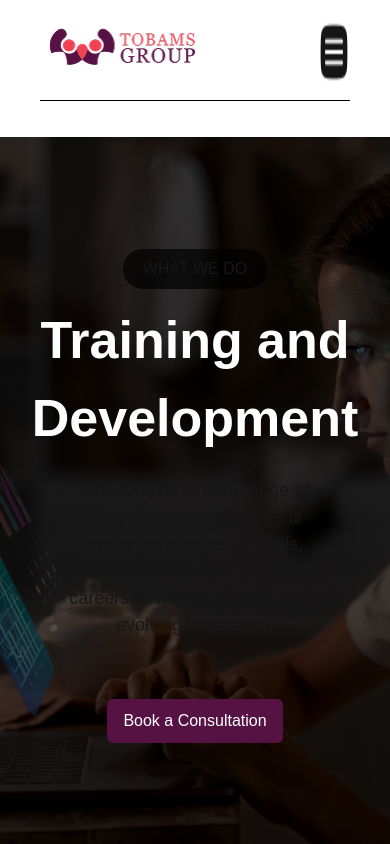
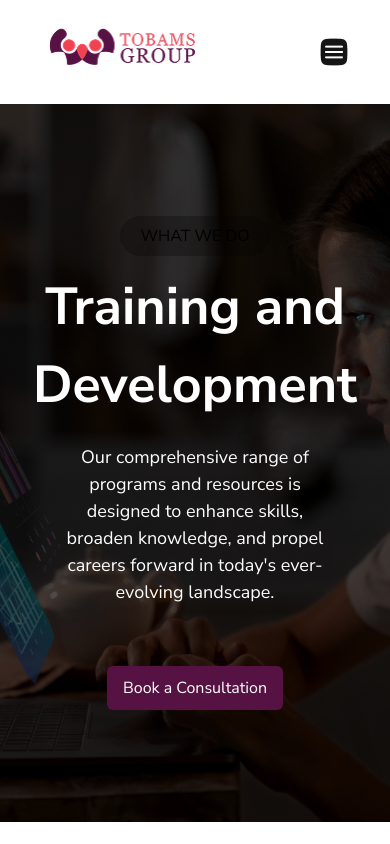
Before and after one commit to Boybash/Tobams-Landing-Page, a Next.js app: page / in a window 390 px wide. Shown: the top 844 px of the page. Built offline with nearby package versions, Linux system fonts and the light colour scheme.

Commit message:
Responsiveness done

```diff
--- a/app/globals.css
+++ b/app/globals.css
@@ -1,24 +1,10 @@
 @import "tailwindcss";
 
-:root {
-  --background: #ffffff;
-  --foreground: #171717;
-}
-
 @theme inline {
-  --color-background: var(--background);
-  --color-foreground: var(--foreground);
-  --font-sans: var(--font-geist-sans);
-  --font-mono: var(--font-geist-mono);
-}
-
-@media (prefers-color-scheme: dark) {
-  :root {
-    --foreground: #ededed;
-  }
+  --font-heading: var(--font-nunito);
+  --font-sans: var(--font-nunito-sans);
 }
 
 body {
-  color: var(--foreground);
-  font-family: Arial, Helvetica, sans-serif;
+  font-family: var(--font-sans);
 }
--- a/app/layout.tsx
+++ b/app/layout.tsx
@@ -1,22 +1,26 @@
 import type { Metadata } from "next";
-import { Geist, Geist_Mono } from "next/font/google";
+import { Nunito, Nunito_Sans } from "next/font/google"; // Corrected imports
 import "./globals.css";
 import Navbar from "../components/layout/navbar";
 import Footer from "@/components/layout/footer";
 
-const geistSans = Geist({
-  variable: "--font-geist-sans",
+// Primary Font (e.g., for Headings)
+const nunito = Nunito({
   subsets: ["latin"],
+  variable: "--font-nunito",
+  display: "swap",
 });
 
-const geistMono = Geist_Mono({
-  variable: "--font-geist-mono",
+// Secondary Font (e.g., for Body text)
+const nunitoSans = Nunito_Sans({
   subsets: ["latin"],
+  variable: "--font-nunito-sans",
+  display: "swap",
 });
 
 export const metadata: Metadata = {
-  title: "Create Next App",
-  description: "Generated by create next app",
+  title: "Tobams Group",
+  description: "Innovative consultancy firm reshaping tech talent.",
 };
 
 export default function RootLayout({
@@ -27,11 +31,12 @@ export default function RootLayout({
   return (
     <html
       lang="en"
-      className={`${geistSans.variable} ${geistMono.variable} h-full antialiased`}
+      // Apply the font variables and the default font class here
+      className={`${nunito.variable} ${nunitoSans.variable} h-full antialiased`}
     >
-      <body className="min-h-full flex flex-col">
+      <body className={`${nunitoSans.className} min-h-full flex flex-col`}>
         <Navbar />
-        {children}
+        <main className="flex-grow">{children}</main>
         <Footer />
       </body>
     </html>
--- a/components/layout/footer.jsx
+++ b/components/layout/footer.jsx
@@ -136,12 +136,12 @@ export default function Footer() {
         </div>
 
         {/* Office Locations & Contact */}
-        <div className="max-w-7xl mx-auto mt-16 flex flex-col-reverse md:grid md:grid-cols-2 lg:grid-cols-3 gap-10 border-t border-[#323031] pt-10">
-          <div>
-            <p className="mb-4 font-bold uppercase text-xs tracking-widest text-white">
-              Registered Offices
-            </p>
+        <div className=" bg-[#FFFFFF0F] max-w-full mx-auto mt-[20px] flex flex-col-reverse gap-6 p-4 md:flex-row md:justify-between md:gap-20 rounded-md md:px-15 md:py-10">
+          <div className="md:flex">
             <div>
+              <p className="mb-4 font-bold uppercase text-xs tracking-widest text-white">
+                Registered Offices
+              </p>
               <p className="text-[#EF4353] font-semibold mb-1">
                 United Kingdom
               </p>
--- a/components/layout/navbar.jsx
+++ b/components/layout/navbar.jsx
@@ -1,24 +1,28 @@
+"use client";
+
+import { useState } from "react"; // Added for functionality
 import Image from "next/image";
 import Button from "../ui/button";
-import { Fontdiner_Swanky } from "next/font/google";
 
 export default function Navbar() {
+  const [isOpen, setIsOpen] = useState(false); // Added state
+
   return (
-    <nav className="bg-[#FFFFFF] flex flex-col items-center justify-between px-10 py-5">
-      <div className=" flex  justify-between w-full  ">
+    <nav className="bg-[#FFFFFF] flex flex-col items-center justify-between px-10 py-5 relative">
+      <div className="flex justify-between w-full">
         <div>
           <Image src="/TobamsLogo.png" alt="Logo" width={165} height={64} />
         </div>
 
-        <ul className=" hidden sm:hidden lg:flex items-center gap-4">
-          <button className=" bg-[#571244] flex items-center gap-2 px-4 py-2 rounded-md">
+        <ul className="hidden sm:hidden lg:flex items-center gap-4">
+          <button className="bg-[#571244] flex items-center gap-2 px-4 py-2 rounded-md">
             <Image
               src="/TobamsUserIcon.png"
               alt="Logo"
               width={30}
               height={30}
             />
-            <a className=" text-white">Account</a>
+            <a className="text-white">Account</a>
             <Image
               src="/TobamsDownArrow.png"
               alt="Logo"
@@ -33,18 +37,21 @@ export default function Navbar() {
           </div>
         </ul>
 
+        {/* Hamburger Toggle */}
+        <button onClick={() => setIsOpen(!isOpen)} className="lg:hidden">
           <Image
             src="/hamburger.png"
             alt="hambuger mobile"
             width={32}
             height={20}
-          className=" lg:hidden"
           />
+        </button>
       </div>
 
-      <hr className="my-4 border-black w-full" />
+      <hr className="hidden md:block my-4 border-black w-full" />
 
-      <ul className=" hidden sm:hidden  lg:flex items-center justify-center gap-[32px]">
+      {/* Desktop Menu - Keeps your exact logic */}
+      <ul className="hidden sm:hidden lg:flex items-center justify-center gap-[32px]">
         <span className="flex items-center text-[#571244] gap-1">
           <li>About</li>
           <Image
@@ -81,6 +88,29 @@ export default function Navbar() {
         <li className="text-[#151515]">Pricing</li>
         <li className="text-[#151515]">Book a Consultation</li>
       </ul>
+
+      {/* Mobile Menu - Shown when isOpen is true */}
+      {isOpen && (
+        <div className="lg:hidden w-full bg-white absolute top-[100px] left-0 z-50 p-10 shadow-lg">
+          <ul className="flex flex-col gap-6">
+            <li className="text-[#571244]">About</li>
+            <li className="text-[#151515]">What We Do</li>
+            <li className="text-[#151515]">Jobs</li>
+            <li className="text-[#151515]">Projects</li>
+            <li className="text-[#151515]">TG Academy</li>
+            <li className="text-[#151515]">Pricing</li>
+            <hr />
+            <div className="flex flex-col gap-4">
+              <Button className="w-full bg-[#571244] text-white py-2">
+                Account
+              </Button>
+              <Button className="w-full bg-[#EF4353] text-white py-2">
+                Take Assessment
+              </Button>
+            </div>
+          </ul>
+        </div>
+      )}
     </nav>
   );
 }
--- a/components/sections/consultant.jsx
+++ b/components/sections/consultant.jsx
@@ -3,7 +3,7 @@ import Button from "../ui/button";
 
 export default function Consultant() {
   return (
-    <main className="bg-[#FFFFFF1A] p-6 md:p-10 my-10 lg:my-15 max-w-7xl mx-auto">
+    <main className="bg-[#5712441A] p-6 md:p-30 my-10 lg:my-15 w-full max-w-full mx-auto">
       {/* Header Section */}
       <div className="flex flex-col gap-4 md:gap-5">
         <h1 className="text-[#571244] text-3xl md:text-[40px] font-semibold leading-tight">
@@ -65,9 +65,9 @@ export default function Consultant() {
       </div>
 
       {/* Button: w-full on mobile for better UX */}
-      <Button className="px-4 py-2.5 text-white bg-[#572044] rounded-md flex items-center justify-center gap-3 mt-8 w-full sm:w-[175px] hover:opacity-90 transition-opacity">
+      <Button className="px-4 py-2.5 text-white bg-[#572044] rounded-md flex items-center justify-center gap-3 mt-8 w-[161px] hover:opacity-90 transition-opacity">
         <span className="font-medium">Learn More</span>
-        <Image src="/arrow-up-right.png" alt="arrow" width={24} height={24} />
+        <Image src="/heroicons.png" alt="arrow" width={24} height={24} />
       </Button>
     </main>
   );
--- a/components/sections/hero.jsx
+++ b/components/sections/hero.jsx
@@ -3,13 +3,13 @@ import Button from "../ui/button";
 export default function Hero() {
   return (
     <main className="bg-[linear-gradient(to_bottom,rgba(0,0,0,0.7),rgba(0,0,0,0.7)),url(/TobamsheroImage.jpg)] bg-cover bg-center w-full flex flex-col items-center py-[112px] px-[64px]">
-      <h1 className="bg-[#000000B2] uppercase py-2 px-5 rounded-full mb-3">
+      <h1 className="bg-[#00000043] uppercase py-2 px-5 rounded-full mb-3">
         What we do
       </h1>
       <h2 className="text-center text-[52px] text-white font-bold mb-5">
         Training and Development
       </h2>
-      <p className="mb-15 text-center text-[18px]">
+      <p className="mb-15 text-center text-[18px] text-white">
         Our comprehensive range of programs and resources is designed to enhance
         skills, broaden knowledge, and propel careers forward in today's
         ever-evolving landscape.
--- a/components/sections/mangementSection.jsx
+++ b/components/sections/mangementSection.jsx
@@ -3,7 +3,7 @@ import Button from "../ui/button";
 
 export default function ManagementSection() {
   return (
-    <main className="bg-[#F9F9F9] flex flex-col lg:flex-row justify-between items-center gap-10 lg:gap-20 p-6 md:p-10 mt-10 lg:mt-15">
+    <main className="bg-[#5712441A] flex flex-col lg:flex-row justify-between items-center gap-10 lg:gap-20 p-6 md:p-10 mt-10 lg:mt-15">
       <h1 className="sm:hidden text-[#571244] text-[20px] md:text-[40px] font-semibold leading-tight mb-2">
         Learning Management System
       </h1>
@@ -53,7 +53,7 @@ export default function ManagementSection() {
           </div>
         </div>
 
-        <Button className="px-4 py-2.5 text-white bg-[#571244] rounded-md flex items-center justify-center gap-3 mt-8 w-full sm:w-[175px] transition-hover hover:bg-[#450e36]">
+        <Button className="px-4 py-2.5 text-white bg-[#571244] rounded-md flex items-center justify-center gap-3 mt-8 w-[175px] transition-hover hover:bg-[#450e36]">
           <span className="font-medium">Learn More</span>
           <Image src="/arrow-up-right.png" alt="arrow" width={20} height={20} />
         </Button>
--- a/components/sections/transformationhub.jsx
+++ b/components/sections/transformationhub.jsx
@@ -65,7 +65,7 @@ export default function TransformationHub() {
               ))}
             </ul>
 
-            <Button className="px-4 py-2.5 text-white bg-[#572044] rounded-md flex items-center justify-center gap-3 mt-8 w-full sm:w-[175px] hover:bg-[#4a1a39] transition-colors">
+            <Button className="px-4 py-2.5 text-white bg-[#572044] rounded-md flex items-center justify-center gap-3 mt-8 w-[175px] hover:bg-[#4a1a39] transition-colors">
               <span>Learn More</span>
               <Image
                 src="/arrow-up-right.png"
```
Also changed, not shown: components/sections/introduction.jsx (+12 -12 lines), components/sections/testimonial.jsx (+67 -6 lines), public/heroicons.png (added). Lines whose indentation alone changed are shown as unchanged.
